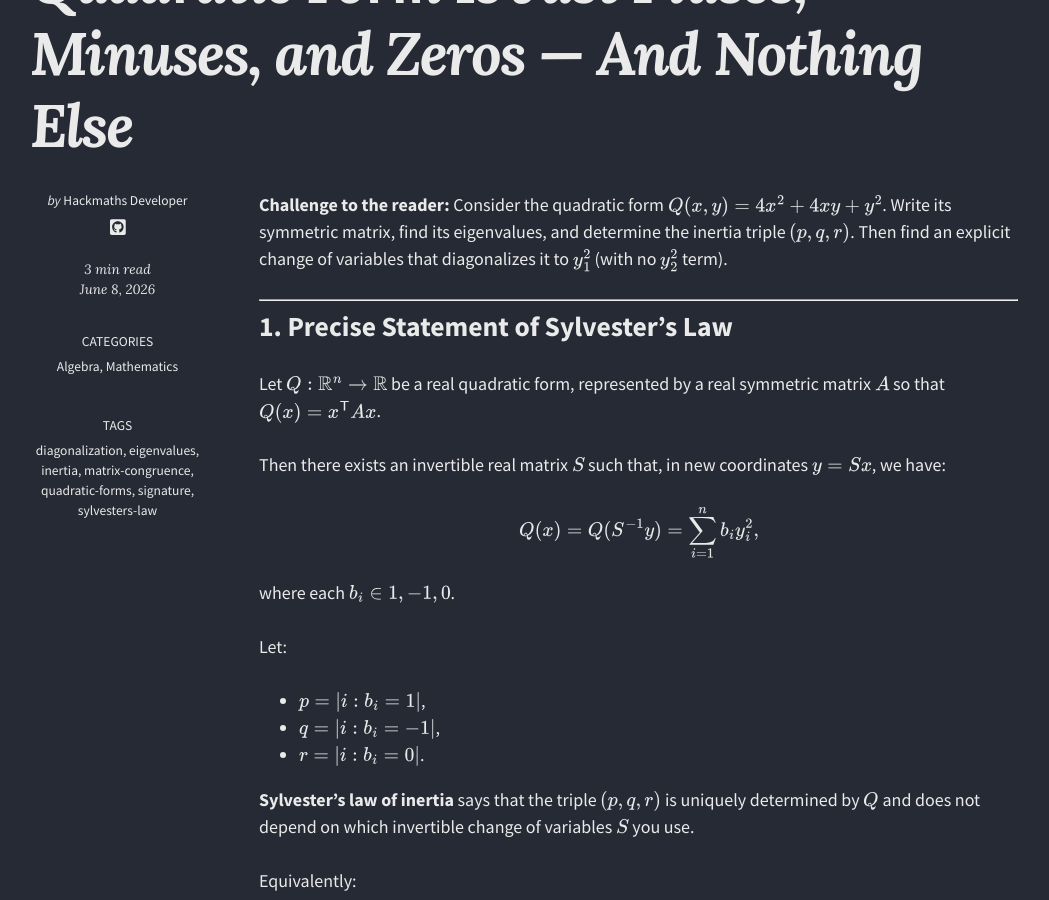
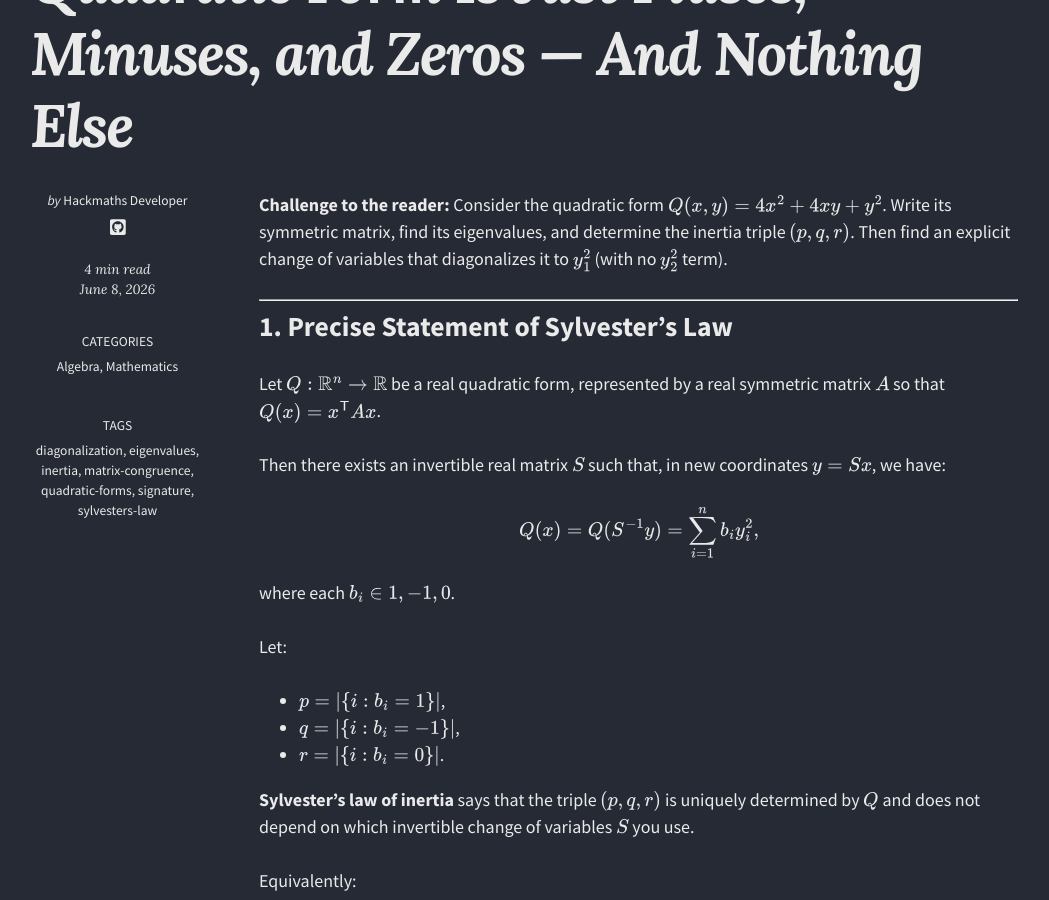
Before and after one commit to hackmathsdeveloper/hackmathsdeveloper.github.io, a Jekyll site: the page built from _posts/2026-06-08-sylvester-law-of-inertia.md, in a window 1280 px wide and 900 px high, scrolled down 329 px. Shown: the whole window, without its empty margins (116-1165 px from the left). Built offline with Jekyll 4.4.1, drawn with Linux system fonts in a browser that asks for light colours; nearby versions of some CDN libraries.

Commit message:
Fix: use \lbrace/\rbrace instead of \{/\} to prevent kramdown stripping
kramdown strips backslashes before markdown special chars ({, }, #)
inside inline math. Use letter-based LaTeX commands instead:
- \lbrace, \rbrace for set braces
- \lvert, \rvert for cardinality bars

Co-Authored-By: Claude Opus 4.8 <noreply@anthropic.com>

```diff
--- a/_posts/2026-06-08-sylvester-law-of-inertia.md
+++ b/_posts/2026-06-08-sylvester-law-of-inertia.md
@@ -34,9 +34,9 @@ $$
 where each $b_i \in \{1, -1, 0\}$.
 
 Let:
-- $p = \lvert\{i : b_i = 1\}\rvert$,
-- $q = \lvert\{i : b_i = -1\}\rvert$,
-- $r = \lvert\{i : b_i = 0\}\rvert$.
+- $p = \lvert\lbrace i : b_i = 1\rbrace\rvert$,
+- $q = \lvert\lbrace i : b_i = -1\rbrace\rvert$,
+- $r = \lvert\lbrace i : b_i = 0\rbrace\rvert$.
 
 **Sylvester's law of inertia** says that the triple $(p, q, r)$ is uniquely determined by $Q$ and does not depend on which invertible change of variables $S$ you use.
 
```
